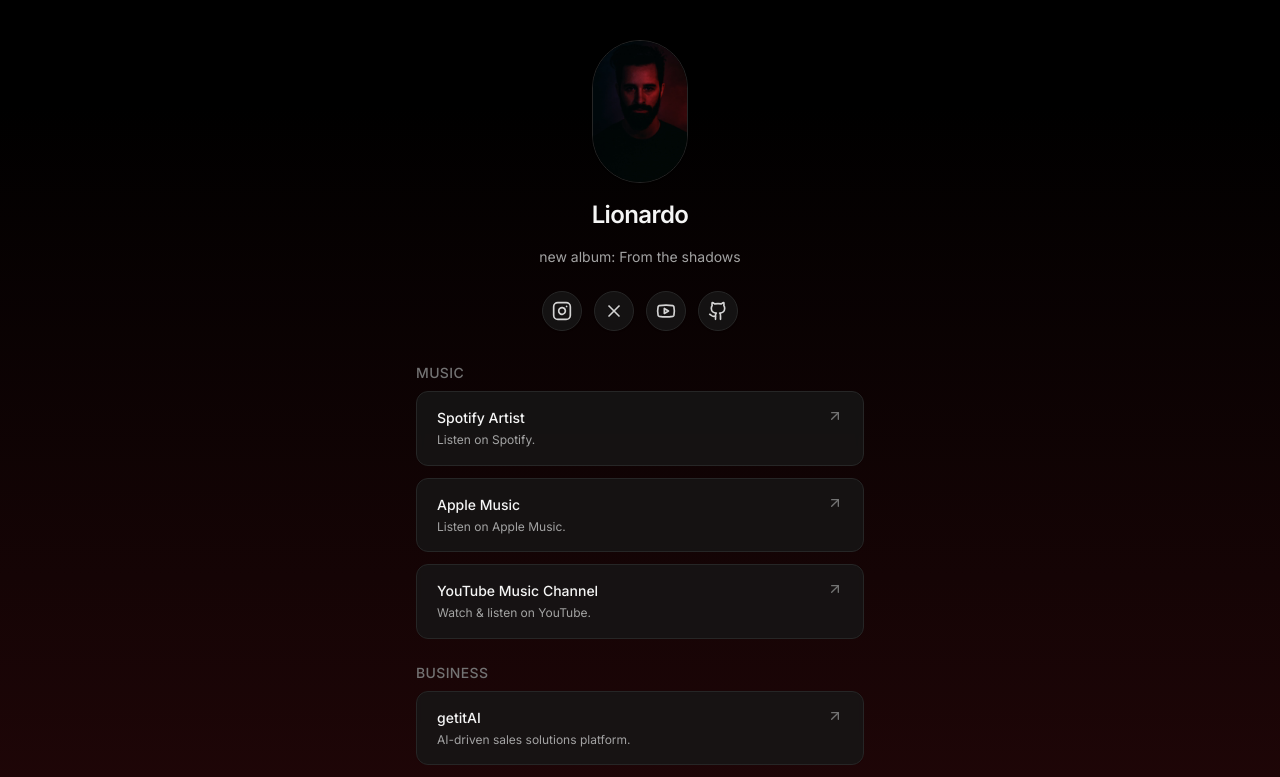
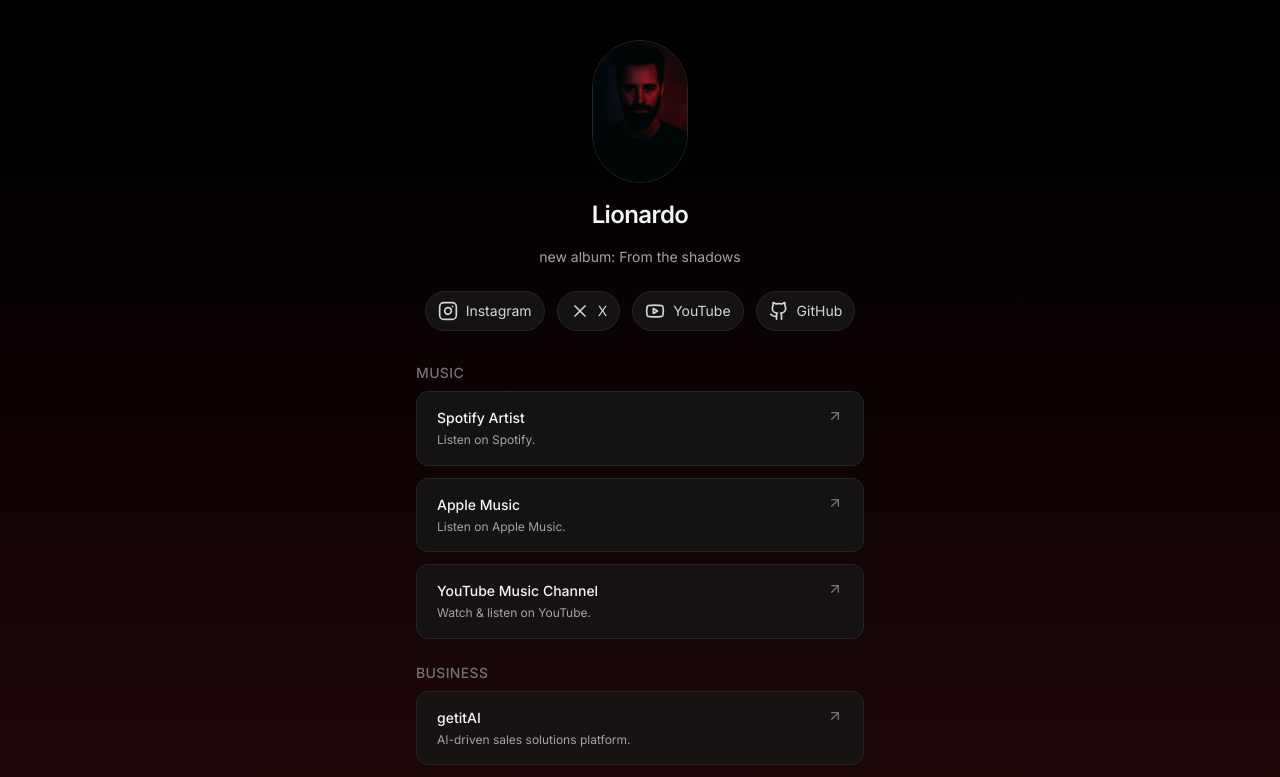
Before and after one commit to Lionardo/lionardo, a Next.js app: page / in a window 1280 px wide. Shown: the top 777 px of the page. Built offline with nearby package versions, Linux system fonts and the light colour scheme.

Commit message:
feat: enhance SocialIcon component with display name mapping and improved aria label

```diff
--- a/components/SocialIcon.tsx
+++ b/components/SocialIcon.tsx
@@ -8,17 +8,31 @@
 
 export default function SocialIcon({ platform, url, label }: SocialLink) {
   const Icon = socialIconMap[platform] || socialIconMap.website;
-  const aria = (label || platform) as string;
+  const displayNameMap: Record<string, string> = {
+    x: "X",
+    twitter: "X",
+    youtube: "YouTube",
+    instagram: "Instagram",
+    github: "GitHub",
+    website: "Website",
+    music: "Music",
+  };
+  const display = (label ||
+    displayNameMap[platform] ||
+    (platform as string).charAt(0).toUpperCase() +
+      (platform as string).slice(1)) as string;
+  const aria = display;
   return (
     <a
       href={url}
       target="_blank"
       rel="noopener noreferrer"
-      className="inline-flex h-10 w-10 items-center justify-center rounded-full border border-neutral-800 bg-neutral-900/80 hover:bg-brand/10 text-neutral-300 hover:text-brand hover:border-brand transition focus-visible:outline-none focus-visible:ring-2 focus-visible:ring-brand/70 shadow-sm hover:shadow-md"
+      className="inline-flex h-10 items-center justify-center gap-2 px-3 rounded-full border border-neutral-800 bg-neutral-900/80 hover:bg-brand/10 text-neutral-300 hover:border-brand transition focus-visible:outline-none focus-visible:ring-2 focus-visible:ring-brand/70 shadow-sm hover:shadow-md"
       aria-label={aria}
       title={aria}
     >
       <Icon className="w-5 h-5" />
+      <span className="text-sm">{display}</span>
     </a>
   );
 }
```
